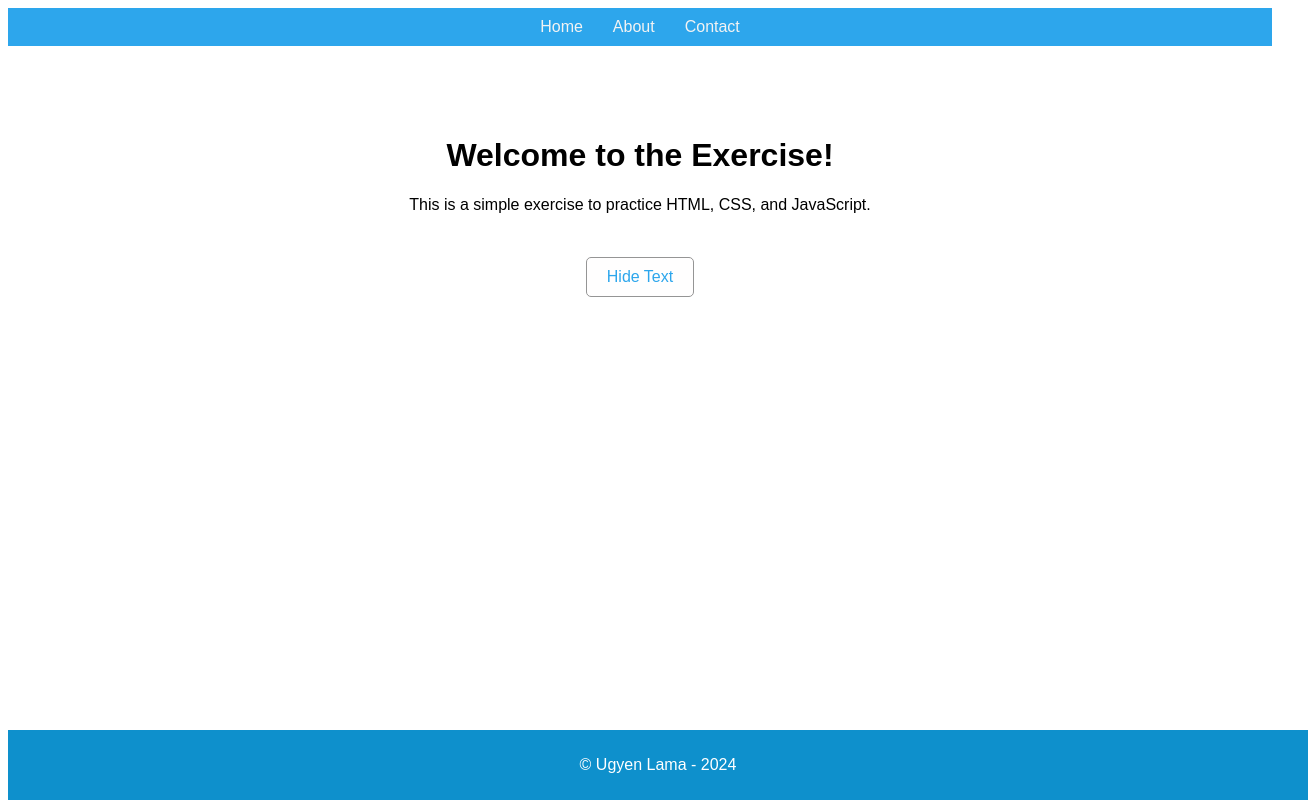
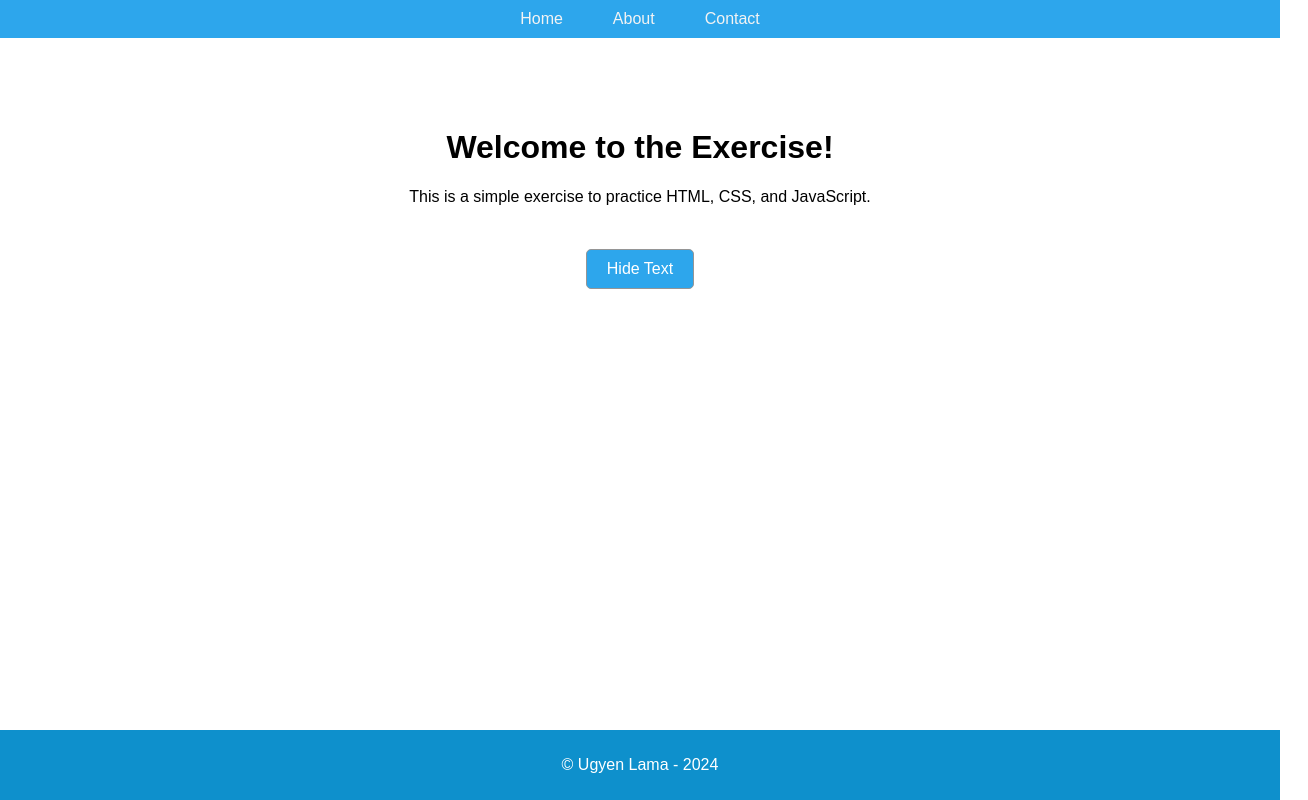
Before and after one commit to ugyenchheda/FirstExercise-main, a plain HTML site: page index.html in a window 1280 px wide. Shown: the whole page, 1308 px wide, since content can reach past the window. Drawn offline with Linux system fonts and the light colour scheme.

Commit message:
Updated homepage content and styles.

```diff
--- a/index.html
+++ b/index.html
@@ -1,17 +1,18 @@
 <!DOCTYPE html>
 <html>
+
 <head>
     <title>Exercise Template</title>
     <link rel="stylesheet" type="text/css" href="style.css">
 </head>
 
+<body>
     <nav>
         <a href="#Home">Home</a>
         <a href="#About">About</a>
         <a href="#Contact">Contact</a>
     </nav>
 
-    <body>
     <div id="content">
         <div class="inner-content">
             <h1>Welcome to the Exercise!</h1>
@@ -19,10 +20,11 @@
         </div>
         <button id="actionButton">Hide Text</button>
     </div>
-    </body>
 
     <footer>
         <p>&copy; Ugyen Lama - <span id="currentYear"></span></p>
     </footer>
     <script src="script.js"></script>
+</body>
+
 </html>
--- a/style.css
+++ b/style.css
@@ -1,5 +1,9 @@
 body {
     font-family: Arial, sans-serif;
+    min-height: 100vh;
+    position: relative;
+    margin: 0;
+    padding: 0;
 }
 
 #content {
@@ -13,8 +17,8 @@ body {
     padding: 10px 20px;
     font-size: 16px;
     cursor: pointer;
-    color: #2da6ec;
-    background: #fffefe;
+    color: #fff;
+    background: #2da6ec;
     border-color: #2da6ec;
     transition: 0.5s ease;
     border: 1px solid #959595;
@@ -23,8 +27,8 @@ body {
 
 #actionButton:hover {
     color: #fff;
-    background: #2da6ec;
-    border-color: #2da6ec;
+    background: #d87c03;
+    border-color: #d87c03;
     transition: 0.5s ease;
     border: 1px solid #efefef;
     border-radius: 0px;
@@ -41,13 +45,19 @@ nav {
     display: flex;
     justify-content: center;
     background-color: #2da6ec;
-    padding: 10px;
 }
 
 nav a {
     margin: 0 15px;
+    padding: 10px;
     text-decoration: none;
+    transition: 0.3s ease-out;
     color: #f3f3f3;
+}
+nav a:hover {
+    color: #f3f3f3;
+    background: #d87c03;
+    transition: 0.3s ease-in;
 }
 
 .inner-content {
@@ -61,5 +71,5 @@ footer {
     color: white;
     position: absolute;
     bottom: 0;
-    width: 100%;
+    width: -webkit-fill-available;
 }
```
Lines whose indentation alone changed are shown as unchanged.
